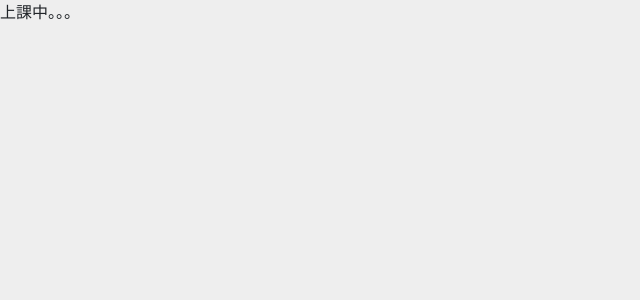
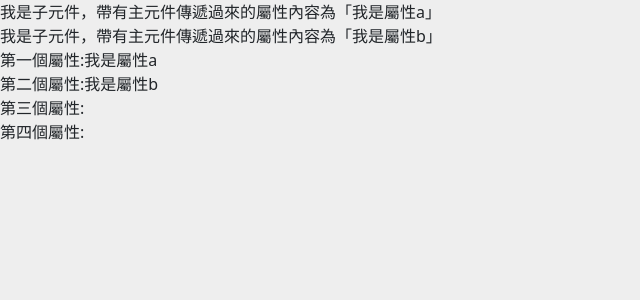
Before and after one commit to coffeeteacher/my-react-demo, a React (Vite) app: page / in a window 1280 px wide. Shown: the top 300 px of the page, without its empty margins (0-640 px from the left). Built offline with nearby package versions, Linux system fonts and the light colour scheme.

Commit message:
react0414

```diff
--- a/src/App-0408-2.jsx
+++ b/src/0408/App-0408-2.jsx
@@ -1,5 +1,5 @@
-import img0408a from './assets/img0408/w1200-1.jfif'
-import img0408b from './assets/img0408/w1200-2.jfif'
+import img0408a from '../assets/img0408/w1200-1.jfif'
+import img0408b from '../assets/img0408/w1200-2.jfif'
 
 function App() {
     return (
--- a/src/App-0409-1.jsx
+++ b/src/0409/App-0409-1.jsx
@@ -1,4 +1,4 @@
-import img1 from './assets/images/coffee.jpg'
+import img1 from '../assets/images/coffee.jpg'
 
 function App() {
     const data = {
--- /dev/null
+++ b/src/0414/App-0414-3.jsx
@@ -0,0 +1,49 @@
+// 子元件
+function MyComponent(props) {
+    // 查看props物件
+    console.log(props)
+
+    // 執行父元件傳送過來的c屬性函式
+    props.c()
+
+    // 使用大括號{props.屬性名稱}
+    return <>
+        <div>我是子元件，帶有主元件傳遞過來的屬性內容為「{props.a}」</div>
+        <div>我是子元件，帶有主元件傳遞過來的屬性內容為「{props.b}」</div>
+        {props.c()}
+    </>
+
+}
+
+// 子元件
+// 由於props是物件，所以可以使用解構賦值，來取用資料
+function MyComponent2({ a, b, c,d }) {
+    // 呼叫c屬性的方法
+    return <>
+        <div>第一個屬性:{a}</div>
+        <div>第二個屬性:{b}</div>
+        <div>第三個屬性:{c()}</div>
+        <div>第四個屬性:{console.log(d)}</div>
+    </>
+}
+
+// 父元件
+function App() {
+    return (
+        <>
+            {/* 回調函式 => callback function */}
+            <MyComponent
+                a="我是屬性a"
+                b="我是屬性b"
+                c={() => { console.log("我是屬性c") }}
+            />
+
+            <MyComponent2
+                a="我是屬性a"
+                b="我是屬性b"
+                c={() => {console.log("我是屬性c") }}
+            />
+        </>
+    )
+}
+export default App
--- a/src/main.jsx
+++ b/src/main.jsx
@@ -1,7 +1,7 @@
 import React from 'react'
 import ReactDOM from 'react-dom/client'
 // import App from './App.jsx'
-import App from './App-0409-3.jsx'
+import App from './0414/App-0414-3.jsx'
 // import './index.css'
 import './style.css'
 
```
Also changed, not shown: src/0414/App-0414-1.jsx (added, +37 -0 lines), src/0414/App-0414-2.jsx (added, +56 -0 lines), src/0408/App-0408-1.jsx (renamed from src/App-0408-1.jsx), src/0409/App-0409-2.jsx (renamed from src/App-0409-2.jsx), src/0409/App-0409-3.jsx (renamed from src/App-0409-3.jsx).
